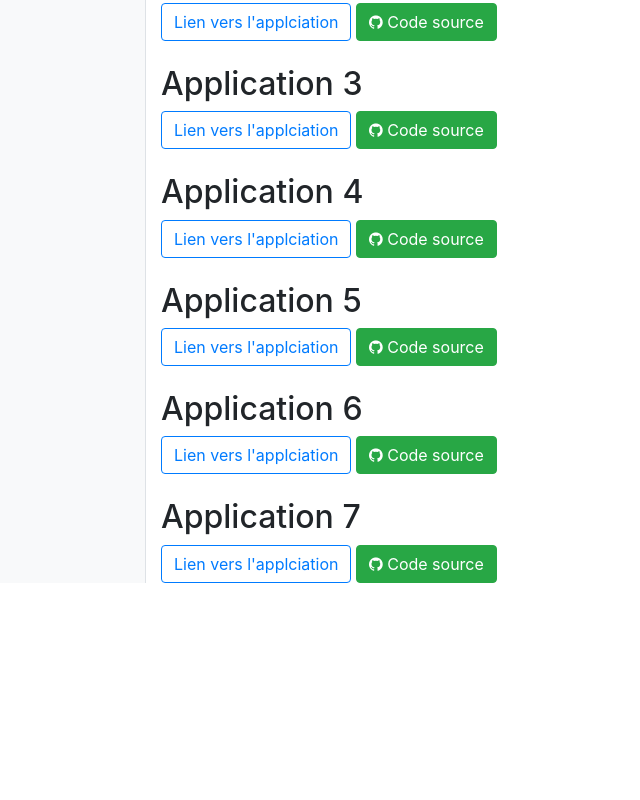
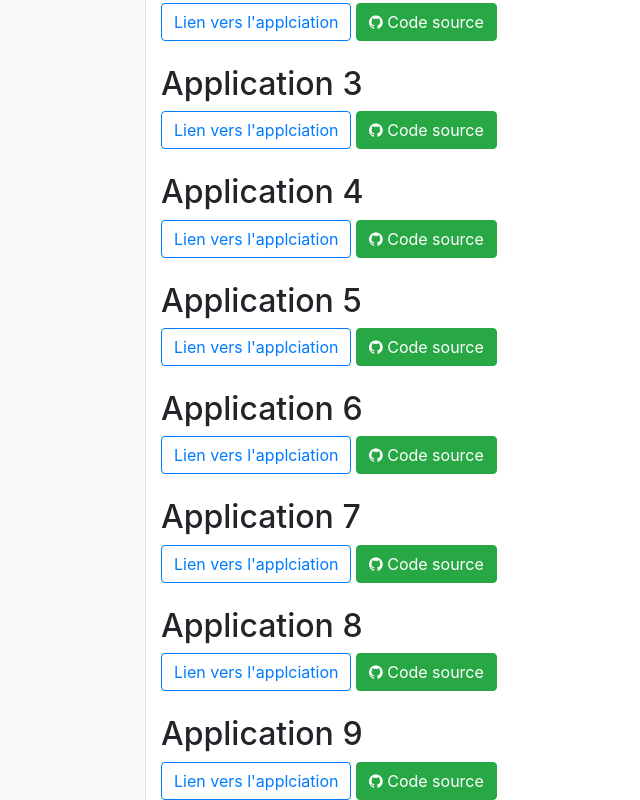
Before and after one commit to timri86/vitualSYNVA, a plain HTML site: page index.html in a window 1280 px wide. Shown: the part 304-1104 px from the top of the page, without its empty margins (95-735 px from the left). Before the commit the page ends 887 px from the top, so only its background shows below. Drawn offline with Linux system fonts and the light colour scheme.

Commit message:
interact

```diff
--- a/index.html
+++ b/index.html
@@ -61,13 +61,20 @@
         <a href="https://github.com/timri86/vitualSYNVA/tree/master/APP4" target="_blank" class="btn btn-success"><i class="fa fa-github"></i> Code source</a>
         <h2 class="mt-4">Application 5</h2>
         <a href="APP5/index.html" target="_blank" class="btn btn-outline-primary">Lien vers l'applciation</a>
-        <a href="hhttps://github.com/timri86/vitualSYNVA/tree/master/APP5" target="_blank" class="btn btn-success"><i class="fa fa-github"></i> Code source</a>
+        <a href="https://github.com/timri86/vitualSYNVA/tree/master/APP5" target="_blank" class="btn btn-success"><i class="fa fa-github"></i> Code source</a>
         <h2 class="mt-4">Application 6</h2>
         <a href="APP6/index.html" target="_blank" class="btn btn-outline-primary">Lien vers l'applciation</a>
         <a href="https://github.com/timri86/vitualSYNVA/tree/master/APP6" target="_blank" class="btn btn-success"><i class="fa fa-github"></i> Code source</a>
         <h2 class="mt-4">Application 7</h2>
         <a href="APP7/index.html" target="_blank" class="btn btn-outline-primary">Lien vers l'applciation</a>
-        <a href="hhttps://github.com/timri86/vitualSYNVA/tree/master/APP7" target="_blank" class="btn btn-success"><i class="fa fa-github"></i> Code source</a>
+        <a href="https://github.com/timri86/vitualSYNVA/tree/master/APP7" target="_blank" class="btn btn-success"><i class="fa fa-github"></i> Code source</a>
+        <h2 class="mt-4">Application 8</h2>
+        <a href="APP8/index.html" target="_blank" class="btn btn-outline-primary">Lien vers l'applciation</a>
+        <a href="https://github.com/timri86/vitualSYNVA/tree/master/APP8" target="_blank" class="btn btn-success"><i class="fa fa-github"></i> Code source</a>
+        <h2 class="mt-4">Application 9</h2>
+        <a href="APP9/index.html" target="_blank" class="btn btn-outline-primary">Lien vers l'applciation</a>
+        <a href="hhttps://github.com/timri86/vitualSYNVA/tree/master/APP9" target="_blank" class="btn btn-success"><i class="fa fa-github"></i> Code source</a>
+
       </div>
     </div>
     <!-- /#page-content-wrapper -->
```
